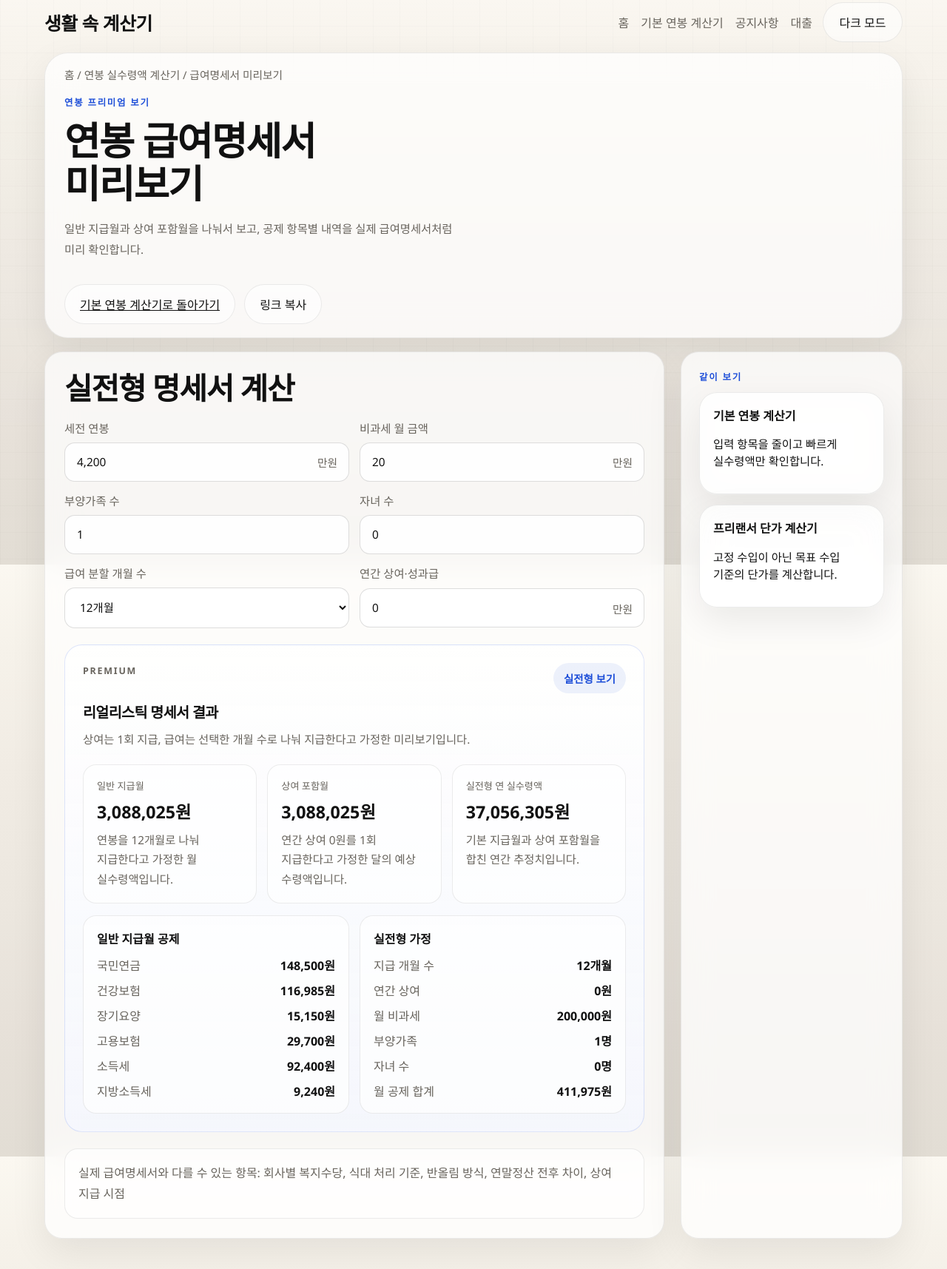
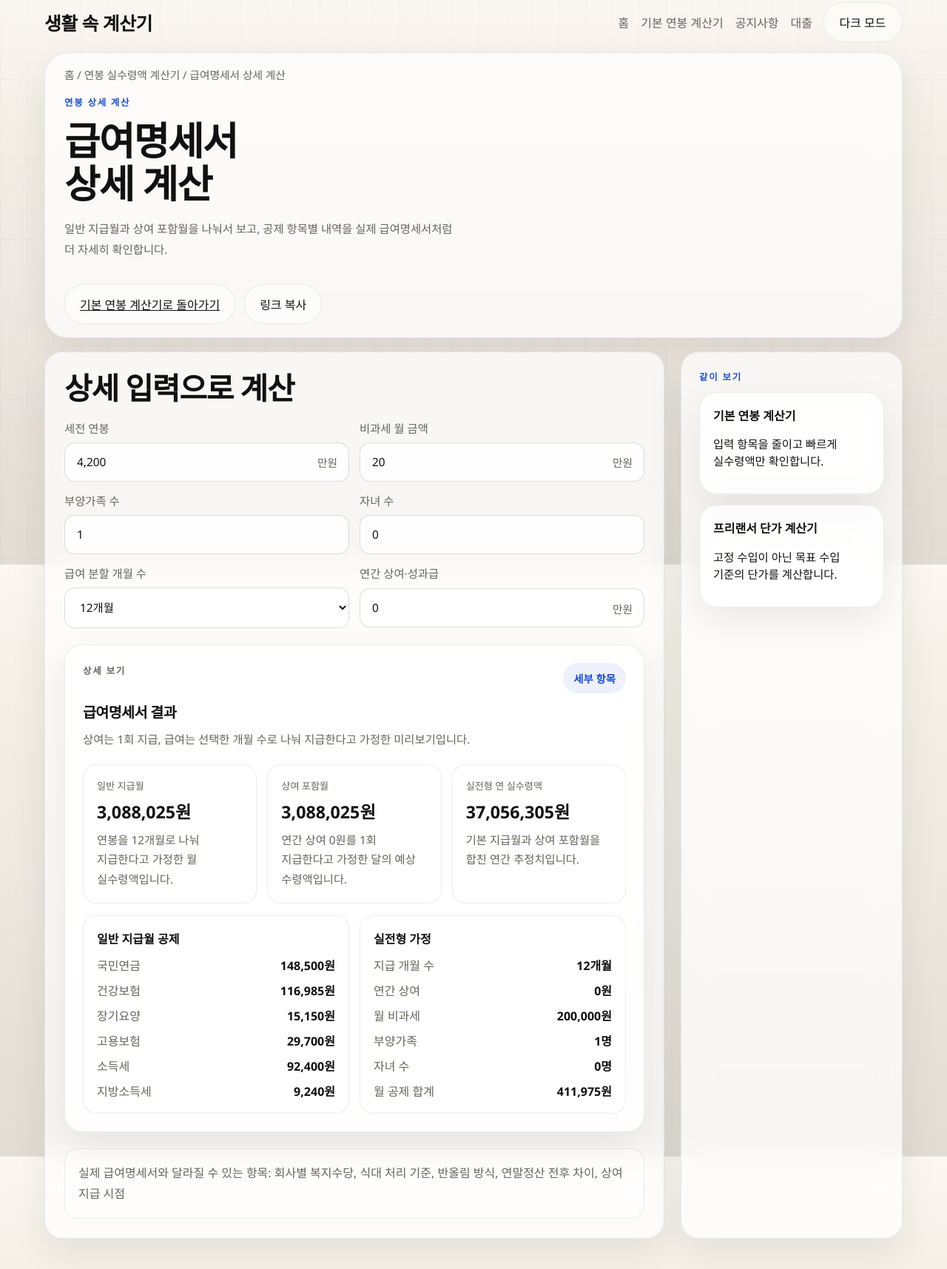
Before and after one commit to junsu2313/Calculate_Service, a website: page calculators/salary-slip/index.html in a window 1280 px wide. Shown: the part 37-1752 px from the top of the page at 74% size. Drawn offline with Linux system fonts and the light colour scheme; a web font is replaced by a local one.

Commit message:
Refine salary detail page copy and dark mode

```diff
--- a/calculators/salary-slip/index.html
+++ b/calculators/salary-slip/index.html
@@ -3,16 +3,16 @@
   <head>
     <meta charset="UTF-8" />
     <meta name="viewport" content="width=device-width, initial-scale=1.0" />
-    <title>연봉 급여명세서 미리보기 | 생활 속 계산기</title>
+    <title>급여명세서 상세 계산 | 생활 속 계산기</title>
     <meta
       name="description"
-      content="연봉, 비과세 금액, 지급 개월 수, 상여를 기준으로 일반 지급월과 상여 포함월 급여명세서를 미리 보는 실전형 연봉 계산기입니다."
+      content="연봉, 비과세 금액, 지급 개월 수, 상여를 기준으로 일반 지급월과 상여 포함월 급여명세서를 미리 보는 상세 계산 페이지입니다."
     />
     <meta name="robots" content="index,follow" />
-    <meta property="og:title" content="연봉 급여명세서 미리보기 | 생활 속 계산기" />
+    <meta property="og:title" content="급여명세서 상세 계산 | 생활 속 계산기" />
     <meta
       property="og:description"
-      content="일반 지급월, 상여 포함월, 공제 항목별 내역까지 나눠서 보는 실전형 연봉 명세서 미리보기."
+      content="일반 지급월, 상여 포함월, 공제 항목별 내역까지 나눠서 보는 급여명세서 상세 계산."
     />
     <meta property="og:type" content="article" />
     <meta property="og:url" content="https://calc.underlab.work/calculators/salary-slip/" />
@@ -40,11 +40,11 @@
       </nav>
 
       <header class="calc-hero section salary-hero">
-        <div class="crumbs"><a href="../../">홈</a> / <a href="../salary/">연봉 실수령액 계산기</a> / 급여명세서 미리보기</div>
-        <p class="eyebrow">연봉 프리미엄 보기</p>
-        <h1>연봉 급여명세서 미리보기</h1>
+        <div class="crumbs"><a href="../../">홈</a> / <a href="../salary/">연봉 실수령액 계산기</a> / 급여명세서 상세 계산</div>
+        <p class="eyebrow">연봉 상세 계산</p>
+        <h1>급여명세서 상세 계산</h1>
         <p class="article-lead">
-          일반 지급월과 상여 포함월을 나눠서 보고, 공제 항목별 내역을 실제 급여명세서처럼 미리 확인합니다.
+          일반 지급월과 상여 포함월을 나눠서 보고, 공제 항목별 내역을 실제 급여명세서처럼 더 자세히 확인합니다.
         </p>
         <div class="hero-actions">
           <a class="ghost-btn" href="../salary/">기본 연봉 계산기로 돌아가기</a>
@@ -54,7 +54,7 @@
 
       <main class="section article-grid">
         <article class="article-card">
-          <h2>실전형 명세서 계산</h2>
+          <h2>상세 입력으로 계산</h2>
           <form class="form-grid">
             <label>
               세전 연봉
@@ -99,10 +99,10 @@
           <div class="premium-insight-card">
             <div class="premium-insight-head">
               <div>
-                <p class="mini-label">Premium</p>
-                <h3>리얼리스틱 명세서 결과</h3>
+                <p class="mini-label">상세 보기</p>
+                <h3>급여명세서 결과</h3>
               </div>
-              <span class="status-chip premium-chip">실전형 보기</span>
+              <span class="status-chip premium-chip">세부 항목</span>
             </div>
             <p class="premium-insight-copy">
               상여는 1회 지급, 급여는 선택한 개월 수로 나눠 지급한다고 가정한 미리보기입니다.
@@ -111,7 +111,7 @@
           </div>
 
           <div class="surface-note">
-            실제 급여명세서와 다를 수 있는 항목:
+            실제 급여명세서와 달라질 수 있는 항목:
             회사별 복지수당, 식대 처리 기준, 반올림 방식, 연말정산 전후 차이, 상여 지급 시점
           </div>
         </article>
--- a/styles.css
+++ b/styles.css
@@ -1275,13 +1275,10 @@ details p {
 .premium-insight-card {
   padding: 24px;
   border-radius: var(--radius-lg);
-  background: linear-gradient(180deg, rgba(255, 255, 255, 0.84), rgba(244, 247, 255, 0.76));
-  border: 1px solid rgba(29, 78, 216, 0.14);
-}
-
-:root[data-theme="dark"] .premium-insight-card {
-  background: linear-gradient(180deg, rgba(24, 31, 42, 0.92), rgba(18, 24, 35, 0.9));
-  border-color: rgba(127, 178, 255, 0.2);
+  background: var(--surface);
+  border: 1px solid var(--line);
+  backdrop-filter: blur(20px);
+  box-shadow: var(--shadow);
 }
 
 .premium-insight-head {
@@ -1292,7 +1289,7 @@ details p {
 }
 
 .premium-chip {
-  background: rgba(29, 78, 216, 0.08);
+  background: var(--brand-soft);
   color: var(--brand);
 }
 
@@ -1328,13 +1325,14 @@ details p {
 .premium-breakdown-card {
   padding: 18px;
   border-radius: var(--radius-md);
-  background: rgba(255, 255, 255, 0.62);
+  background: rgba(255, 255, 255, 0.74);
   border: 1px solid var(--line);
 }
 
 :root[data-theme="dark"] .premium-payslip-summary,
 :root[data-theme="dark"] .premium-breakdown-card {
   background: rgba(255, 255, 255, 0.05);
+  border-color: rgba(255, 255, 255, 0.08);
 }
 
 .premium-payslip-summary span,
```
Also changed, not shown: calculators/salary/index.html (+2 -2 lines).
